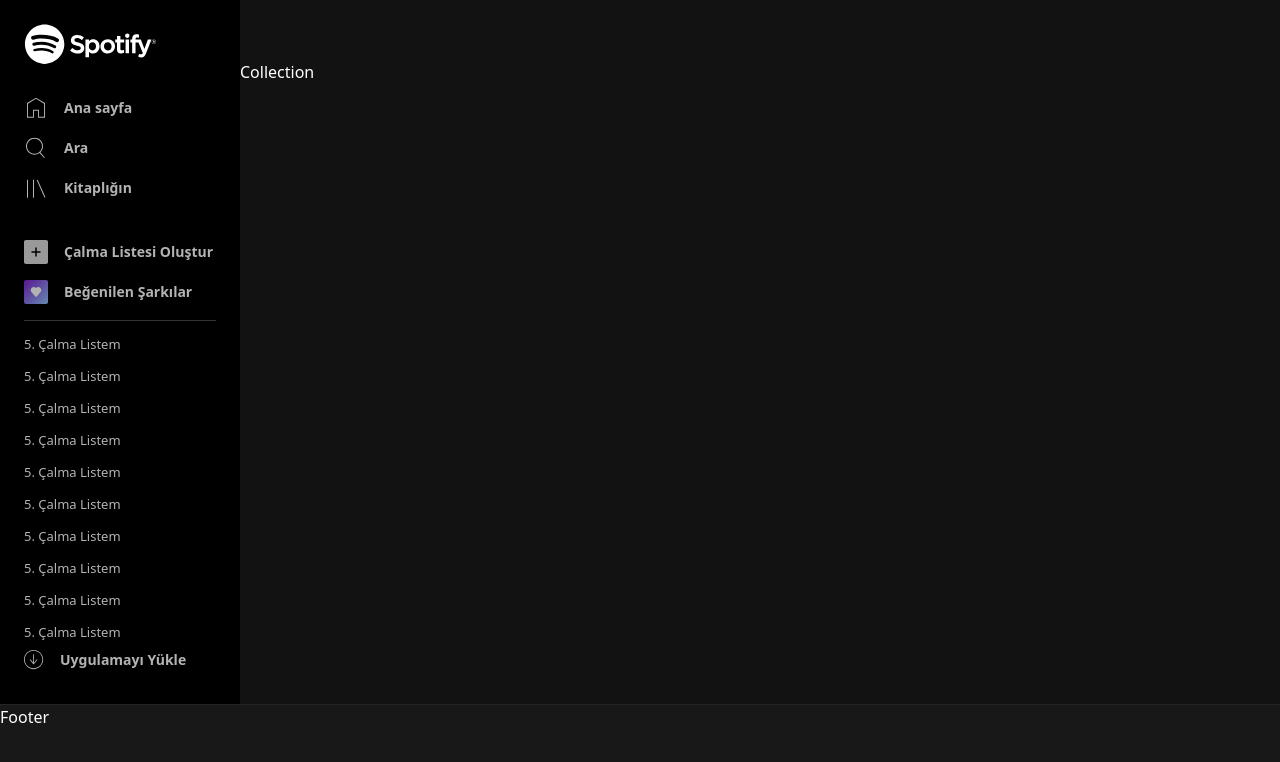
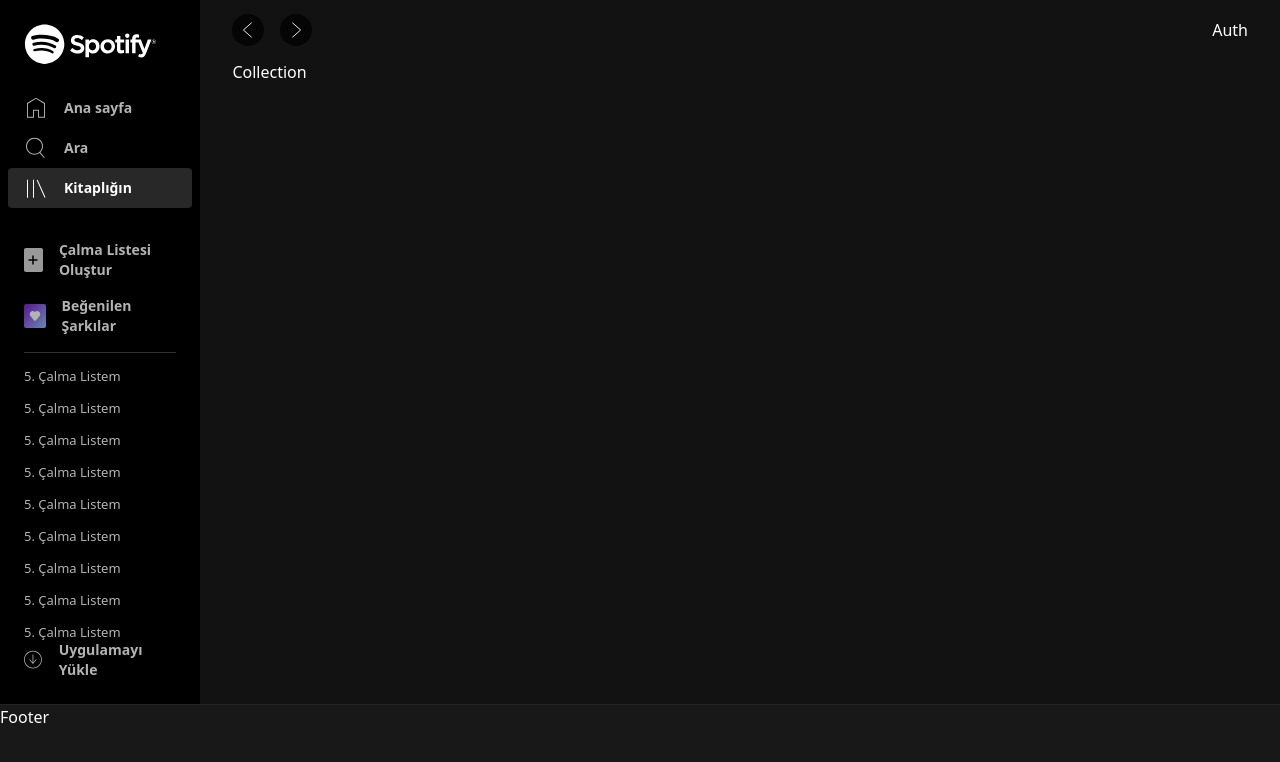
Before and after one commit to yusufziyayildirim/Spotify-React-Tailwind, a React (Create React App) app: page /collection in a window 1280 px wide. Shown: the top 762 px of the page. Built offline with nearby package versions, Linux system fonts and the light colour scheme.

Commit message:
Navbar navigate completed and some design changed

```diff
--- a/src/components/Content.js
+++ b/src/components/Content.js
@@ -6,7 +6,7 @@
 
 const Content = () => {
   return (
-    <div>
+    <div className='w-full px-8'>
       <Navbar />
       <Routes>
         <Route path="/" element={<HomePage />} />
--- a/src/components/Navbar.js
+++ b/src/components/Navbar.js
@@ -1,8 +1,12 @@
+import Navigation from "./Navbar/Navigation"
+import Auth from "./Navbar/Auth"
+
 const Navbar = () => {
   return (
-    <nav className="h-[3.75rem] flex items-center justify-between px-8">
-
-    </nav>
+    <div className="h-[3.75rem] flex items-center justify-between">
+      <Navigation />
+      <Auth />
+    </div>
   )
 }
 
--- /dev/null
+++ b/src/components/Navbar/Auth.js
@@ -0,0 +1,8 @@
+
+const Auth = () => {
+  return (
+    <div>Auth</div>
+  )
+}
+
+export default Auth
--- /dev/null
+++ b/src/components/Navbar/Navigation.js
@@ -0,0 +1,24 @@
+import { Icon } from "assets/icons/Icons";
+import { useNavigate } from "react-router-dom";
+
+const Navigation = () => {
+    let navigate = useNavigate();
+    return (
+        <div className="flex items-center gap-x-4">
+            <button
+                onClick={() => navigate(-1)}
+                className="w-8 h-8 flex items-center justify-center rounded-full bg-black bg-opacity-70"
+            >
+                <Icon size={22} name="prev" />
+            </button>
+            <button
+                onClick={() => navigate(+1)}
+                className="w-8 h-8 flex items-center justify-center rounded-full bg-black bg-opacity-70"
+            >
+                <Icon size={22} name="next" />
+            </button>
+        </div>
+    )
+}
+
+export default Navigation
--- a/src/components/Sidebar/Menu.js
+++ b/src/components/Sidebar/Menu.js
@@ -1,13 +1,27 @@
+import { useState, useEffect } from "react";
 import { Icon } from "assets/icons/Icons.js"
-import { NavLink } from 'react-router-dom';
+import { NavLink, useLocation } from 'react-router-dom';
 
 const Menu = () => {
+
+    const [activeLink, setActiveLink] = useState("");
+    let location = useLocation();
+    useEffect(() => {
+        setActiveLink(location.pathname);
+    }, [location]);
 
     return (
         <nav className="px-2">
             <ul className="flex flex-col">
                 <li>
-                    <NavLink activeClassName="bg-active text-white" to={"/"} className="h-10 flex gap-x-4 items-center text-sm font-semibold text-link rounded hover:text-white px-4">
+                    <NavLink
+                        to={"/"}
+                        className={({ isActive }) =>
+                            isActive
+                                ? "active-link h-10 flex gap-x-4 items-center text-sm font-semibold text-link rounded hover:text-white px-4"
+                                : "h-10 flex gap-x-4 items-center text-sm font-semibold text-link rounded hover:text-white px-4"
+                        }
+                    >
                         <span>
                             <Icon name="home" />
                         </span>
@@ -15,7 +29,14 @@
                     </NavLink>
                 </li>
                 <li>
-                    <NavLink activeClassName="bg-active text-white" to={"/search"} className="h-10 flex gap-x-4 items-center text-sm font-semibold text-link rounded hover:text-white px-4">
+                    <NavLink
+                        to={"/search"}
+                        className={({ isActive }) =>
+                            isActive
+                                ? "active-link h-10 flex gap-x-4 items-center text-sm font-semibold text-link rounded hover:text-white px-4"
+                                : "h-10 flex gap-x-4 items-center text-sm font-semibold text-link rounded hover:text-white px-4"
+                        }
+                    >
                         <span>
                             <Icon name="search" />
                         </span>
@@ -23,7 +44,14 @@
                     </NavLink>
                 </li>
                 <li>
-                    <NavLink activeClassName="bg-active text-white" to={"/collection"} className="h-10 flex gap-x-4 items-center text-sm font-semibold text-link rounded hover:text-white px-4">
+                    <NavLink
+                        to={"/collection"}
+                        className={({ isActive }) =>
+                            isActive
+                                ? "active-link h-10 flex gap-x-4 items-center text-sm font-semibold text-link rounded hover:text-white px-4"
+                                : "h-10 flex gap-x-4 items-center text-sm font-semibold text-link rounded hover:text-white px-4"
+                        }
+                    >
                         <span>
                             <Icon name="collection" />
                         </span>
--- a/src/style.css
+++ b/src/style.css
@@ -428,6 +428,14 @@
   display: flex
 }
 
+.active-link {
+  border-radius: 0.25rem;
+  --tw-bg-opacity: 1;
+  background-color: rgb(40 40 40 / var(--tw-bg-opacity));
+  --tw-text-opacity: 1 !important;
+  color: rgb(255 255 255 / var(--tw-text-opacity)) !important;
+}
+
 .scrollbar::-webkit-scrollbar {
   width: 0.5rem;
 }
@@ -653,6 +661,22 @@
   width: 1.5rem;
 }
 
+.w-full {
+  width: 100%;
+}
+
+.w-1 {
+  width: 0.25rem;
+}
+
+.w-96 {
+  width: 24rem;
+}
+
+.w-8 {
+  width: 2rem;
+}
+
 .flex-auto {
   flex: 1 1 auto;
 }
@@ -677,6 +701,10 @@
   justify-content: space-between;
 }
 
+.gap-4 {
+  gap: 1rem;
+}
+
 .gap-x-4 {
   -webkit-column-gap: 1rem;
           column-gap: 1rem;
@@ -692,6 +720,10 @@
 
 .rounded {
   border-radius: 0.25rem;
+}
+
+.rounded-full {
+  border-radius: 9999px;
 }
 
 .border-t {
@@ -733,6 +765,10 @@
 
 .bg-opacity-60 {
   --tw-bg-opacity: 0.6;
+}
+
+.bg-opacity-70 {
+  --tw-bg-opacity: 0.7;
 }
 
 .bg-gradient-to-br {
@@ -811,6 +847,14 @@
   opacity: 0.7;
 }
 
+.transition-colors {
+  transition-property: color, background-color, border-color, fill, stroke, -webkit-text-decoration-color;
+  transition-property: color, background-color, border-color, text-decoration-color, fill, stroke;
+  transition-property: color, background-color, border-color, text-decoration-color, fill, stroke, -webkit-text-decoration-color;
+  transition-timing-function: cubic-bezier(0.4, 0, 0.2, 1);
+  transition-duration: 150ms;
+}
+
 .hover\:text-white:hover {
   --tw-text-opacity: 1;
   color: rgb(255 255 255 / var(--tw-text-opacity));
```
